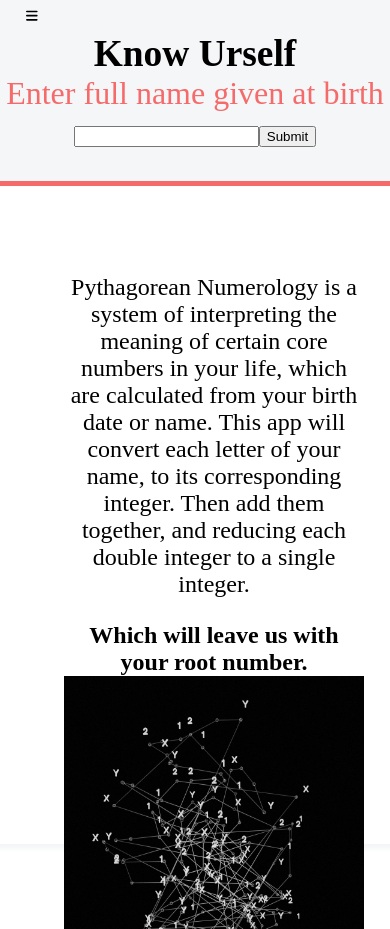
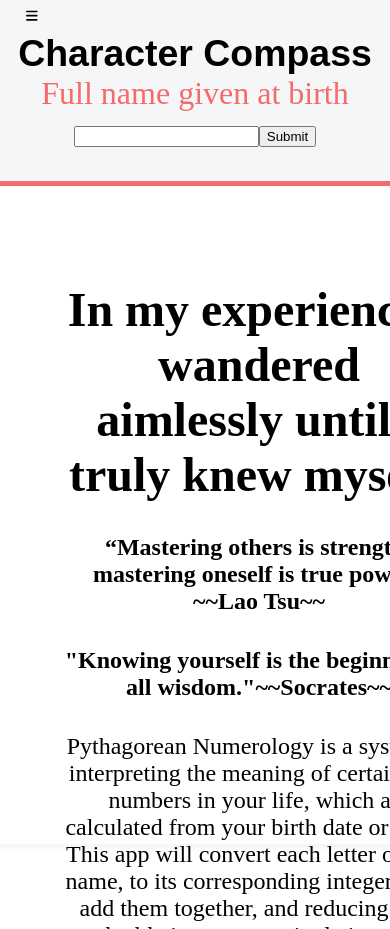
Before and after one commit to ChrisForti/know-urself, a React (Vite) app: page / in a window 390 px wide. Built offline with nearby package versions, Linux system fonts and the light colour scheme.

Commit message:
Got all the images working on a small screen, now i need to srcset for larger screens.

```diff
--- a/src/components/Header.module.css
+++ b/src/components/Header.module.css
@@ -10,6 +10,7 @@
 }
 
 .h3 {
+  font-family: fantasy;
   margin: 0;
   padding: 0;
   margin-left: 3rem;
--- a/src/components/Header.tsx
+++ b/src/components/Header.tsx
@@ -8,7 +8,7 @@ type HeaderProps = {
 export function Header({ setChoice }: HeaderProps) {
   return (
     <header className={styles.header}>
-      <h3 className={styles.h3}>Know Urself</h3>
+      <h3 className={styles.h3}>Character Compass</h3>
       <Input setChoice={setChoice} />
     </header>
   );
--- a/src/components/Input.tsx
+++ b/src/components/Input.tsx
@@ -14,7 +14,7 @@ export function Input({ setChoice }: InputProps) {
   }
   return (
     <form className={styles.form} onSubmit={handleSubmit}>
-      <div>Enter full name given at birth</div>
+      <div>Full name given at birth</div>
       <input
         type="text"
         value={value}
--- a/src/components/Mainpage.module.css
+++ b/src/components/Mainpage.module.css
@@ -7,3 +7,7 @@
 .h4 {
   color: #f56a6a;
 }
+
+.thepath {
+  padding: 3px;
+}
--- a/src/components/Mainpage.tsx
+++ b/src/components/Mainpage.tsx
@@ -7,7 +7,13 @@ import Thepath from "../assets/Road-2-freedom.jpg";
 export function Mainpage() {
   return (
     <main className={styles.main}>
-      {/* <img src={Library} width="cover" height="cover" /> */}
+      {/* <img src={Library} width="200px" height="300px" /> */}
+      <h1>In my experience I wandered aimlessly until I truly knew myself.</h1>
+      <h4>
+        “Mastering others is strength; mastering oneself is true power” ~~Lao
+        Tsu~~
+      </h4>
+      <h4>"Knowing yourself is the beginning of all wisdom."~~Socrates~~</h4>
       <p>
         Pythagorean Numerology is a system of interpreting the meaning of
         certain core numbers in your life, which are calculated from your birth
@@ -16,14 +22,9 @@ export function Mainpage() {
         integer to a single integer.
       </p>
       <b> Which will leave us with your root number.</b>
+      <br />
       <img src={Quantum} width="300px" height="400px" />
-      <h4>"Knowing yourself is the beginning of all wisdom."~~Socrates~~</h4>
-      <h4>
-        “Mastering others is strength; mastering oneself is true power” ~~Lao
-        Tsu~~
-      </h4>
-      <h1>In my experience I wandered aimlessly until I truly knew myself.</h1>
-      {/* <img src={Piscave} width="auto" height="400px" /> */}
+
       <h2>
         Your Expression Number reveals your strengths and weaknesses. Also
         called your Destiny Number, this number provides insight into your
@@ -31,7 +32,7 @@ export function Mainpage() {
         as the challenges you will need to overcome to reach your full
         potential. You can calculate your destiny Number using your full name.
       </h2>
-      {/* <img src={Thepath} width="auto" height="600px" /> */}
+      <img src={Piscave} width="300px" height="300px" />
 
       <ul>
         <li>
@@ -50,7 +51,11 @@ export function Mainpage() {
           these numbers, reducing each pair into a single number.
         </li>
         <br />
-        <b>Until we have a single root number.</b>
+        <b>
+          Until we have a single root number, or the last two digits are 11, 22,
+          33.
+        </b>
+        <img src={Thepath} width="350px" height="400px" />
       </ul>
       <h2>Master Numbers in Numerology</h2>
       <p>
```
